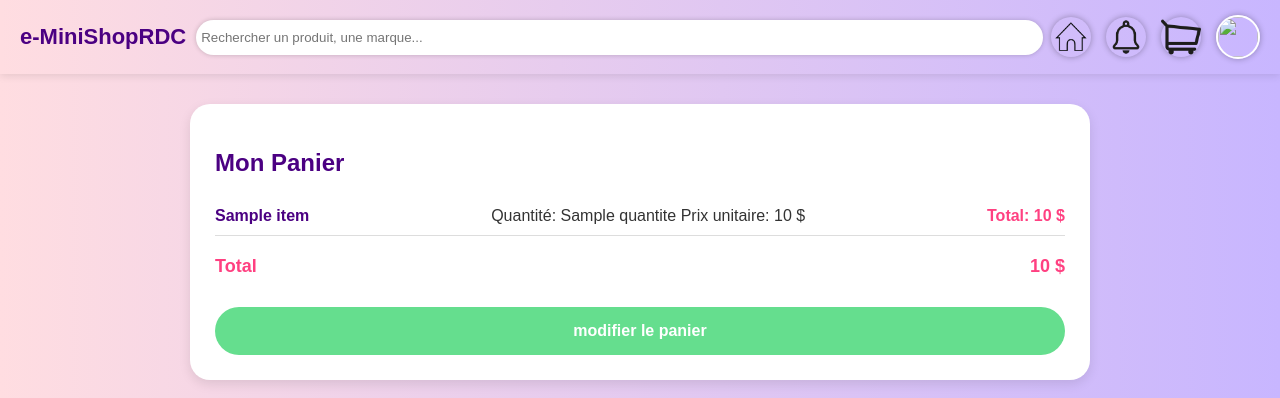
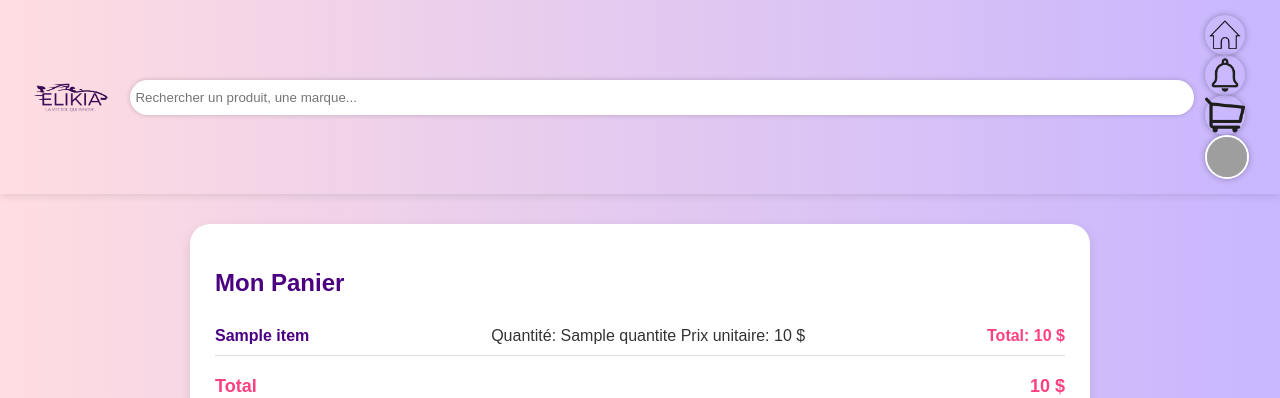
Before and after one commit to BonkingoDaniel006/Elikya, a Flask app: template templates/paiement.html in a window 1280 px wide. Shown: the top 398 px of the page. Run offline with Flask 3, Linux system fonts and the light colour scheme; the template is opened without the code that fills it: most values are stand-ins (such as "Sample title", 1, 10 or a date in 2020); grey boxes are pictures that could not be loaded.

Commit message:
fix:header-bug

```diff
--- a/templates/paiement.html
+++ b/templates/paiement.html
@@ -9,30 +9,40 @@
 <body>
 
 <header>
-  <div class="logo">e-MiniShopRDC</div>
-
-
+  <div class="logo">
+    <img src="{{ url_for('static', filename='profils/logo.png') }}" alt="Elikya Logo" style="height: 65px; vertical-align: middle;">
+  </div>
 
   <div class="search-bar">
     <input type="text" placeholder="Rechercher un produit, une marque...">
   </div>
 
-  <div class="panier">
-  <img src="{{ url_for('static', filename='profils/home.png') }}" alt="home" class="panier-img" onclick="window.location.href='/acceuil'">
-</div>
+  <div class="header-icons">
 
-  <div class="panier">
-  <img src="{{ url_for('static', filename='profils/notification.png') }}" alt="notifications" class="panier-img" onclick="window.location.href='/notifications'">
-</div>
-
-  <div class="panier">
-  <img src="{{ url_for('static', filename='profils/panier.png') }}" alt="panier" class="panier-img" onclick="window.location.href='/paiement'">
-</div>
+    <div class="panier">
+      <img src="{{ url_for('static', filename='profils/home.png') }}" alt="home" class="panier-img" onclick="window.location.href='{{ url_for('auth.index') }}'">
+    </div>
 
 
+    <div class="panier">
+      <img src="{{ url_for('static', filename='profils/notification.png') }}" alt="notifications" class="panier-img" >
+    </div>
+    <a href="{{url_for('panier.panier') }}">
+      <div class="panier">
+        <img src="{{ url_for('static', filename='profils/panier.png') }}" alt="panier" class="panier-img" >
+      </div>
+    </a>
 
-  <div class="profile" onclick="window.location.href='{{ url_for('buyer.profil_acheteur') }}'">
-    <img src="{{ user.profil }}" class="profil-img">
+
+    <a href="{{ url_for('buyer.profil_acheteur') }}">
+      <div class="profile">
+        {% if user and user.get('profil') %} {# Vérifie si 'user' est un dictionnaire et contient la clé 'profil' #}
+          <img src="{{ user['profil'] }}" class="profil-img">
+        {% else %}
+          <img src="{{ url_for('static', filename='profils/default_profile.png') }}" alt="Profil" class="profil-img">
+        {% endif %}
+      </div>
+    </a>
   </div>
 </header>
 
```
Also changed, not shown: templates/paiement confirmé.html (+25 -16 lines).
